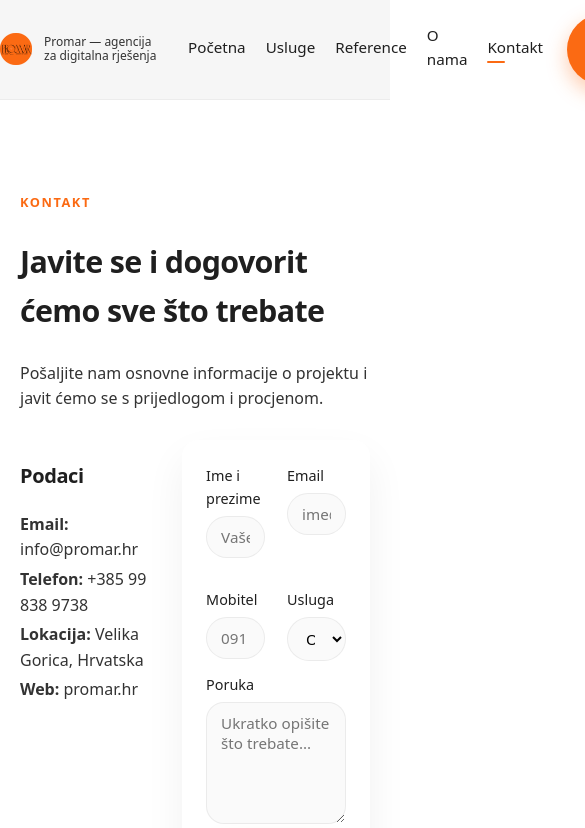
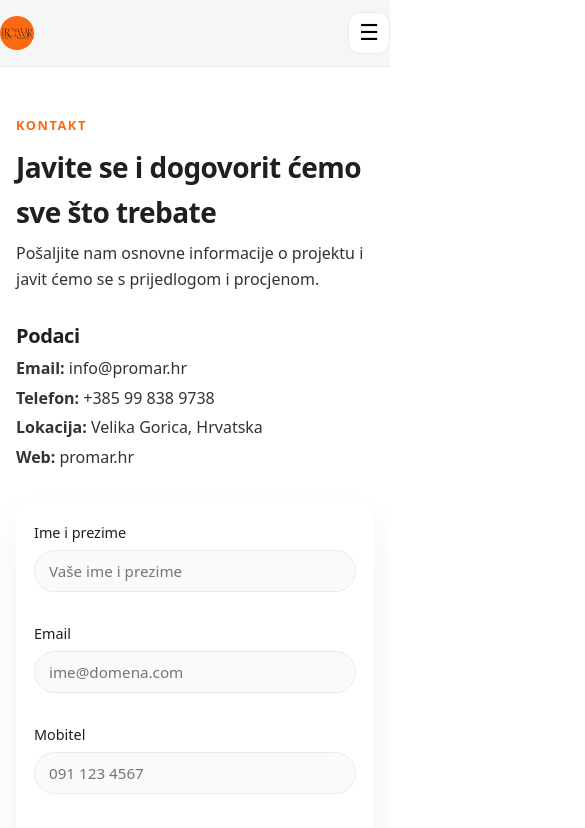
Before and after one commit to Ren0g/promar, a Next.js app: page /kontakt in a window 390 px wide. Shown: the top 828 px of the page, 585 px wide, since content can reach past the window. Built offline with nearby package versions, Linux system fonts and the light colour scheme.

Commit message:
Add files via upload

```diff
--- a/app/globals.css
+++ b/app/globals.css
@@ -2,6 +2,23 @@
 *::before,
 *::after {
   box-sizing: border-box;
+}
+
+:root {
+  --color-orange: #fb6a13;
+  --color-black: #1f1f1f;
+  --color-white: #ffffff;
+  --color-gray-light: #f6f6f6;
+  --color-gray: #a0a0a0;
+  --color-gray-dark: #333333;
+
+  --radius-xl: 24px;
+  --radius-lg: 16px;
+  --radius-md: 12px;
+
+  --shadow-soft: 0 18px 40px rgba(0, 0, 0, 0.06);
+  --transition-fast: 0.18s ease-out;
+  --section-padding-y: 80px;
 }
 
 html,
@@ -13,9 +30,10 @@ body {
 body {
   font-family: system-ui, -apple-system, BlinkMacSystemFont, "Segoe UI",
     sans-serif;
-  color: #1f1f1f;
+  color: var(--color-black);
   line-height: 1.6;
-  background: #ffffff;
+  background: var(--color-white);
+  overflow-x: hidden;
 }
 
 img {
@@ -45,28 +63,6 @@ a {
   padding: 0 20px;
 }
 
-/* COLORS & TOKENS */
-
-:root {
-  --color-orange: #fb6a13;
-  --color-black: #1f1f1f;
-  --color-white: #ffffff;
-  --color-gray-light: #f6f6f6;
-  --color-gray: #a0a0a0;
-  --color-gray-dark: #333333;
-
-  --radius-xl: 24px;
-  --radius-lg: 16px;
-  --radius-md: 12px;
-
-  --shadow-soft: 0 18px 40px rgba(0, 0, 0, 0.06);
-
-  --transition-fast: 0.18s ease-out;
-  --section-padding-y: 80px;
-}
-
-/* TYPOGRAPHY */
-
 h1,
 h2,
 h3,
@@ -74,6 +70,7 @@ h4 {
   font-weight: 700;
   letter-spacing: -0.02em;
   color: var(--color-black);
+  margin: 0;
 }
 
 h1 {
@@ -92,15 +89,14 @@ h3 {
 p {
   font-size: 1rem;
   color: var(--color-gray-dark);
+  margin: 0;
 }
-
-/* HEADER */
 
 .header {
   position: sticky;
   top: 0;
   z-index: 200;
-  background: #f6f6f6;
+  background: rgba(246, 246, 246, 0.94);
   backdrop-filter: blur(12px);
   border-bottom: 1px solid rgba(0, 0, 0, 0.04);
 }
@@ -113,45 +109,27 @@ p {
   padding: 14px 0;
 }
 
-.logo img {
-  height: 70px;
-  width: auto;
-}
-
-@media (max-width: 992px) {
-  .logo img {
-    height: 40px;
-  }
-}
-
-@media (max-width: 768px) {
-  .logo img {
-    height: 32px;
-  }
-}
-
 .logo-area {
   display: flex;
   align-items: center;
   gap: 12px;
+  min-width: 0;
+}
+
+.logo {
   flex-shrink: 0;
+}
+
+.logo img {
+  height: 70px;
+  width: auto;
 }
 
 .brand-tagline {
   font-size: 14px;
   font-weight: 500;
   color: var(--color-gray-dark);
-  white-space: nowrap;
   line-height: 1.25;
-}
-
-@media (max-width: 768px) {
-  .brand-tagline {
-    white-space: normal;
-    max-width: 120px;
-    font-size: 12px;
-    line-height: 1.2;
-  }
 }
 
 .nav {
@@ -161,44 +139,61 @@ p {
   font-size: 0.95rem;
 }
 
+.nav a,
+.mobile-nav-menu a {
+  position: relative;
+}
+
 .nav a {
-  position: relative;
   padding-bottom: 4px;
 }
 
-.nav a.active::after {
+.nav a.active::after,
+.mobile-nav-menu a.active::after {
   content: "";
   position: absolute;
   left: 0;
-  bottom: 0;
+  bottom: -2px;
   width: 18px;
   height: 2px;
   border-radius: 999px;
   background: var(--color-orange);
 }
 
-/* MOBILE NAV */
+.header-cta {
+  flex-shrink: 0;
+}
 
 .mobile-nav-toggle {
   display: none;
-  margin-left: 12px;
+  align-items: center;
+  justify-content: center;
+  width: 42px;
+  height: 42px;
+  border: 1px solid rgba(0, 0, 0, 0.08);
+  border-radius: 12px;
+  background: var(--color-white);
   cursor: pointer;
-  font-size: 28px;
+  font-size: 22px;
   line-height: 1;
 }
 
 .mobile-nav-menu {
   display: none;
   position: absolute;
-  top: 70px;
+  top: 100%;
   left: 0;
   right: 0;
   width: 100%;
-  background: #ffffff;
+  background: var(--color-white);
   padding: 16px 20px 20px;
   border-bottom: 1px solid rgba(0, 0, 0, 0.06);
-  box-shadow: 0 4px 14px rgba(0, 0, 0, 0.08);
+  box-shadow: 0 10px 28px rgba(0, 0, 0, 0.1);
   z-index: 500;
+}
+
+.mobile-nav-menu.show {
+  display: block;
 }
 
 .mobile-nav-menu a {
@@ -211,12 +206,6 @@ p {
 .mobile-nav-menu a:last-of-type {
   border-bottom: none;
 }
-
-.mobile-nav-menu.show {
-  display: block;
-}
-
-/* SECTIONS */
 
 .section {
   padding: var(--section-padding-y) 0;
@@ -244,9 +233,8 @@ p {
 
 .section-cta p {
   color: rgba(255, 255, 255, 0.8);
+  margin-top: 8px;
 }
-
-/* HERO */
 
 .hero {
   padding: calc(var(--section-padding-y) * 1.1) 0
@@ -258,9 +246,12 @@ p {
   grid-template-columns: minmax(0, 1.4fr) minmax(0, 1fr);
   gap: 40px;
   align-items: center;
+  max-width: 1100px;
+  margin: 0 auto;
 }
 
-.hero-kicker {
+.hero-kicker,
+.section-kicker {
   text-transform: uppercase;
   font-size: 0.8rem;
   letter-spacing: 0.12em;
@@ -281,36 +272,21 @@ p {
   margin-top: 24px;
 }
 
-.hero-media {
-  position: relative;
-}
-
 .hero-media img {
+  width: 100%;
   border-radius: 28px;
   box-shadow: var(--shadow-soft);
 }
-
-.hero-wave {
-  position: absolute;
-  right: -20px;
-  bottom: -30px;
-  width: 90px;
-  opacity: 0.75;
-}
-/* GRID UTILS */
 
 .two-cols {
   display: grid;
   grid-template-columns: minmax(0, 1.4fr) minmax(0, 1fr);
   gap: 36px;
+  max-width: 1100px;
+  margin: 0 auto;
 }
 
-.cards-grid {
-  display: grid;
-  grid-template-columns: repeat(3, minmax(0, 1fr));
-  gap: 24px;
-}
-
+.cards-grid,
 .references-grid {
   display: grid;
   grid-template-columns: repeat(3, minmax(0, 1fr));
@@ -321,8 +297,6 @@ p {
   margin-top: 36px;
   text-align: center;
 }
-
-/* LISTS */
 
 .list-check {
   list-style: none;
@@ -350,31 +324,38 @@ p {
   padding-left: 20px;
 }
 
-/* CARDS & REFERENCES */
-
-.card {
-  background: #ffffff;
+.card,
+.reference-card,
+.contact-form {
+  background: var(--color-white);
   border-radius: var(--radius-lg);
-  padding: 24px;
   box-shadow: var(--shadow-soft);
 }
 
+.card {
+  padding: 24px;
+}
+
 .reference-card {
-  background: #ffffff;
-  border-radius: var(--radius-lg);
   padding: 18px;
-  box-shadow: var(--shadow-soft);
   display: flex;
   flex-direction: column;
   gap: 14px;
+  height: 100%;
 }
 
 .reference-image {
+  width: 100%;
+  aspect-ratio: 16 / 10;
   border-radius: var(--radius-md);
   object-fit: cover;
 }
 
-/* ABOUT */
+.reference-card a {
+  color: var(--color-orange);
+  font-weight: 600;
+  word-break: break-word;
+}
 
 .about-highlight {
   margin-top: 20px;
@@ -382,8 +363,6 @@ p {
   border-radius: var(--radius-lg);
   background: var(--color-gray-light);
 }
-
-/* KONTAKT */
 
 .contact-layout {
   display: grid;
@@ -395,9 +374,6 @@ p {
 .contact-info p {
   margin: 4px 0;
 }
-/* ============================
-   PROMAR FOOTER – CLEAN & FIXED
-   ============================ */
 
 .footer {
   background: #050505;
@@ -433,7 +409,7 @@ p {
 .footer-tagline {
   margin: 6px 0 0 0;
   font-size: 1rem;
-  color: rgba(255,255,255,0.75);
+  color: rgba(255, 255, 255, 0.75);
 }
 
 .footer-links {
@@ -466,29 +442,9 @@ p {
 
 .footer-bottom p {
   font-size: 0.9rem;
-  color: rgba(255,255,255,0.65);
+  color: rgba(255, 255, 255, 0.65);
   margin: 0;
 }
-
-/* RESPONSIVE FOOTER */
-
-@media (max-width: 768px) {
-  .footer-inner {
-    flex-direction: column;
-    text-align: center;
-    gap: 30px;
-  }
-
-  .footer-brand {
-    flex-direction: column;
-  }
-
-  .footer-links {
-    text-align: center;
-  }
-}
-
-/* SECTION TITLE & BUTTONS */
 
 .section-title {
   margin-bottom: 28px;
@@ -498,21 +454,10 @@ p {
   text-align: center;
 }
 
-.section-kicker {
-  text-transform: uppercase;
-  font-size: 0.8rem;
-  letter-spacing: 0.12em;
-  font-weight: 600;
-  color: var(--color-orange);
-  margin-bottom: 10px;
-}
-
 .section-subtitle {
   margin-top: 6px;
-  max-width: 36rem;
+  max-width: 48rem;
 }
-
-/* BUTTONS */
 
 .btn {
   display: inline-flex;
@@ -547,7 +492,7 @@ p {
 }
 
 .btn-secondary {
-  background: #ffffff;
+  background: var(--color-white);
   color: var(--color-orange);
   border-color: rgba(251, 106, 19, 0.32);
 }
@@ -556,13 +501,8 @@ p {
   background: rgba(251, 106, 19, 0.05);
 }
 
-/* FORM */
-
 .contact-form {
-  background: #ffffff;
   padding: 24px;
-  border-radius: var(--radius-lg);
-  box-shadow: var(--shadow-soft);
 }
 
 .form-grid {
@@ -586,6 +526,7 @@ p {
 .form-field input,
 .form-field select,
 .form-field textarea {
+  width: 100%;
   border-radius: 999px;
   border: 1px solid rgba(0, 0, 0, 0.06);
   padding: 10px 14px;
@@ -618,18 +559,10 @@ p {
   color: #1b7a2a;
 }
 
-/* TWO COLUMNS GRID LAYOUT (helper) */
-.two-cols {
-  display: grid;
-  grid-template-columns: minmax(0, 1.4fr) minmax(0, 1fr);
-  gap: 36px;
-}
-
 .two-cols > .about-highlight {
   align-self: center;
 }
 
-/* Fade-in animacija */
 @keyframes fadeInUp {
   from {
     opacity: 0;
@@ -656,68 +589,182 @@ p {
   animation: fadeInUp 1.2s ease-out forwards;
 }
 
-/* RESPONSIVE – TABLET & MOBILE */
-
-/* Desktop container fixes */
 .section .container {
   max-width: 1100px;
 }
 
+.home-about {
+  max-width: 1100px;
+  margin: 0 auto;
+}
+
+.section p {
+  max-width: 100%;
+}
+
 @media (max-width: 1200px) {
-  .section .container {
+  .section .container,
+  .hero-inner,
+  .two-cols,
+  .home-about {
     max-width: 1000px;
   }
 }
 
 @media (max-width: 992px) {
+  :root {
+    --section-padding-y: 64px;
+  }
+
+  .logo img {
+    height: 44px;
+  }
+
+  .nav,
+  .header-cta {
+    display: none;
+  }
+
+  .mobile-nav-toggle {
+    display: inline-flex;
+    flex-shrink: 0;
+  }
+
+  .hero-inner,
+  .two-cols,
+  .contact-layout {
+    grid-template-columns: 1fr;
+  }
+
+  .cta-inner {
+    flex-direction: column;
+    align-items: flex-start;
+  }
+
+  .hero-inner,
+  .two-cols,
+  .home-about,
   .section .container {
     max-width: 100%;
   }
-}
 
-/* About layout */
-.two-cols {
-  max-width: 1100px;
-  margin: 0 auto;
-}
+  .hero-inner,
+  .contact-layout {
+    gap: 28px;
+  }
 
-@media (max-width: 992px) {
-  .two-cols {
-    max-width: 100%;
+  .cards-grid,
+  .references-grid {
+    grid-template-columns: repeat(2, minmax(0, 1fr));
+  }
+
+  .footer-inner {
+    flex-direction: column;
+    align-items: flex-start;
+    gap: 30px;
   }
 }
 
-/* Hero adjustments */
-.hero-inner {
-  max-width: 1100px;
-  margin: 0 auto;
-}
+@media (max-width: 768px) {
+  :root {
+    --section-padding-y: 56px;
+  }
 
-@media (max-width: 1200px) {
-  .hero-inner {
-    max-width: 1000px;
+  .container {
+    padding: 0 16px;
+  }
+
+  .header-inner {
+    gap: 12px;
+    padding: 12px 0;
+  }
+
+  .logo-area {
+    gap: 10px;
+  }
+
+  .logo img {
+    height: 34px;
+  }
+
+  .brand-tagline {
+    font-size: 12px;
+    max-width: 145px;
+  }
+
+  .hero {
+    padding-top: 56px;
+  }
+
+  .hero-actions,
+  .cta-inner {
+    align-items: stretch;
+  }
+
+  .cta-inner {
+    gap: 18px;
+  }
+
+  .cards-grid,
+  .references-grid,
+  .form-grid {
+    grid-template-columns: 1fr;
+  }
+
+  .card,
+  .reference-card,
+  .contact-form {
+    padding: 18px;
+  }
+
+  .footer {
+    padding: 48px 0 24px;
+  }
+
+  .footer-inner,
+  .footer-brand {
+    flex-direction: column;
+    align-items: flex-start;
+  }
+
+  .footer-brand img {
+    height: 56px;
+  }
+
+  .footer-brand-title {
+    font-size: 2rem;
   }
 }
 
-@media (max-width: 992px) {
-  .hero-inner {
-    max-width: 100%;
+@media (max-width: 480px) {
+  :root {
+    --section-padding-y: 48px;
+  }
+
+  h1 {
+    font-size: 2.15rem;
+  }
+
+  h2 {
+    font-size: 1.75rem;
+  }
+
+  .brand-tagline {
+    display: none;
+  }
+
+  .btn,
+  .hero-actions .btn,
+  .section-cta .btn {
+    width: 100%;
+  }
+
+  .mobile-nav-menu {
+    padding-left: 16px;
+    padding-right: 16px;
+  }
+
+  .footer-links {
+    min-width: 0;
   }
 }
-
-/* Home about section fix */
-.home-about {
-  max-width: 1100px;
-  margin: 0 auto;
-}
-
-/* Paragraph width tweaks */
-.section p {
-  max-width: 100%;
-}
-
-@media (max-width: 768px) {
-  .section p {
-    max-width: 100%;
-  }
-}
--- a/components/Header.jsx
+++ b/components/Header.jsx
@@ -2,12 +2,16 @@
 
 import Link from "next/link";
 import { usePathname } from "next/navigation";
-import { useState } from "react";
+import { useEffect, useState } from "react";
 import Button from "./Button";
 
 export default function Header() {
   const pathname = usePathname();
   const [menuOpen, setMenuOpen] = useState(false);
+
+  useEffect(() => {
+    setMenuOpen(false);
+  }, [pathname]);
 
   const navItems = [
     { href: "/", label: "Početna" },
@@ -25,8 +29,6 @@ export default function Header() {
   return (
     <header className="header">
       <div className="container header-inner">
-
-        {/* LOGO + SLOGAN */}
         <div className="logo-area">
           <Link href="/" className="logo" onClick={() => setMenuOpen(false)}>
             <img src="/images/logo-dark.png" alt="Promar logo" />
@@ -37,8 +39,7 @@ export default function Header() {
           </span>
         </div>
 
-        {/* NAV */}
-        <nav className="nav">
+        <nav className="nav" aria-label="Glavna navigacija">
           {navItems.map((item) => (
             <Link
               key={item.href}
@@ -50,30 +51,33 @@ export default function Header() {
           ))}
         </nav>
 
-        {/* CTA */}
         <div className="header-cta">
           <Button href="/kontakt" variant="primary">
             Zatražite ponudu
           </Button>
         </div>
 
-        {/* MOBILE TOGGLE */}
-        <div
+        <button
+          type="button"
           className="mobile-nav-toggle"
           onClick={() => setMenuOpen((open) => !open)}
-          aria-label="Otvori navigaciju"
+          aria-label={menuOpen ? "Zatvori navigaciju" : "Otvori navigaciju"}
+          aria-expanded={menuOpen}
+          aria-controls="mobile-nav-menu"
         >
-          ☰
-        </div>
+          {menuOpen ? "✕" : "☰"}
+        </button>
       </div>
 
-      {/* MOBILE MENU */}
-      <div className={`mobile-nav-menu ${menuOpen ? "show" : ""}`}>
+      <div
+        id="mobile-nav-menu"
+        className={`mobile-nav-menu ${menuOpen ? "show" : ""}`}
+      >
         {navItems.map((item) => (
           <Link
             key={item.href}
             href={item.href}
-            onClick={() => setMenuOpen(false)}
+            className={isActive(item.href) ? "active" : ""}
           >
             {item.label}
           </Link>
```
Also changed, not shown: app/page.jsx (+29 -23 lines), app/reference/page.jsx (+21 -6 lines), public/images/reference-svadba.jpg (added).
